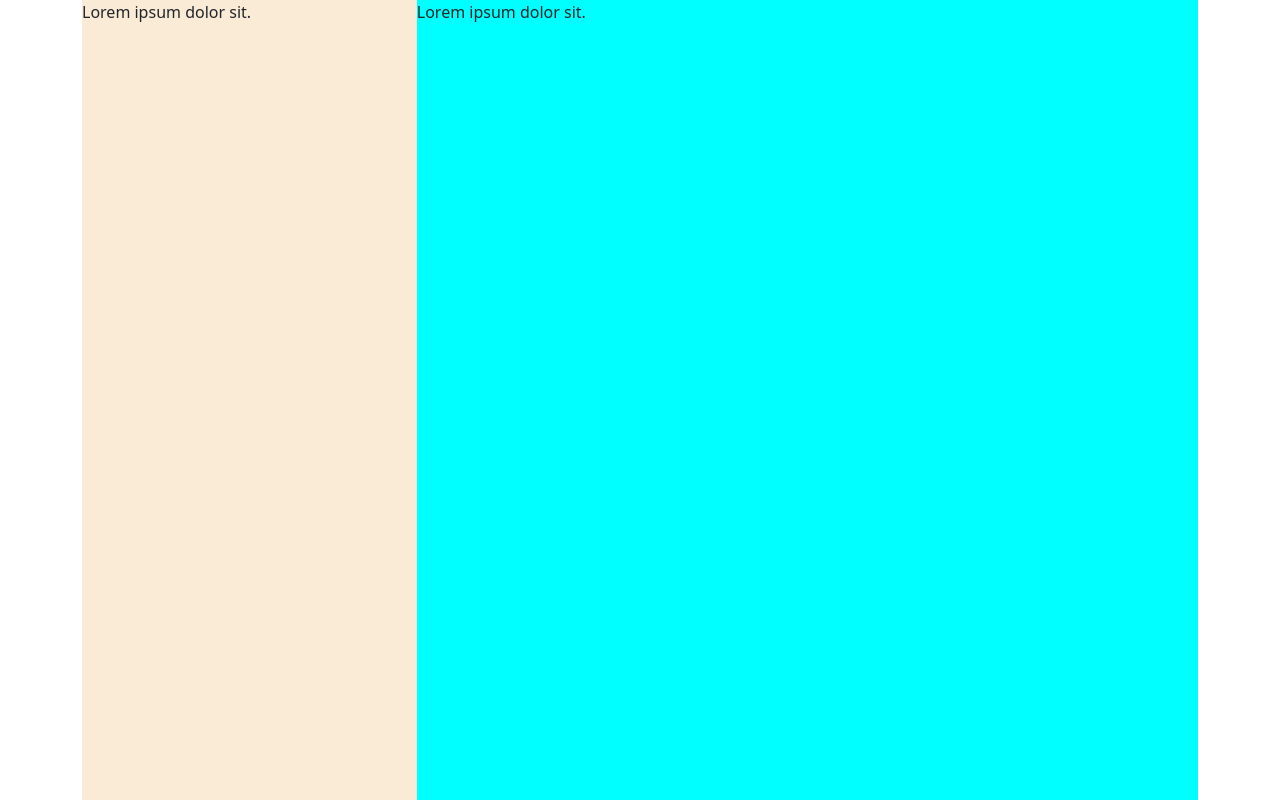
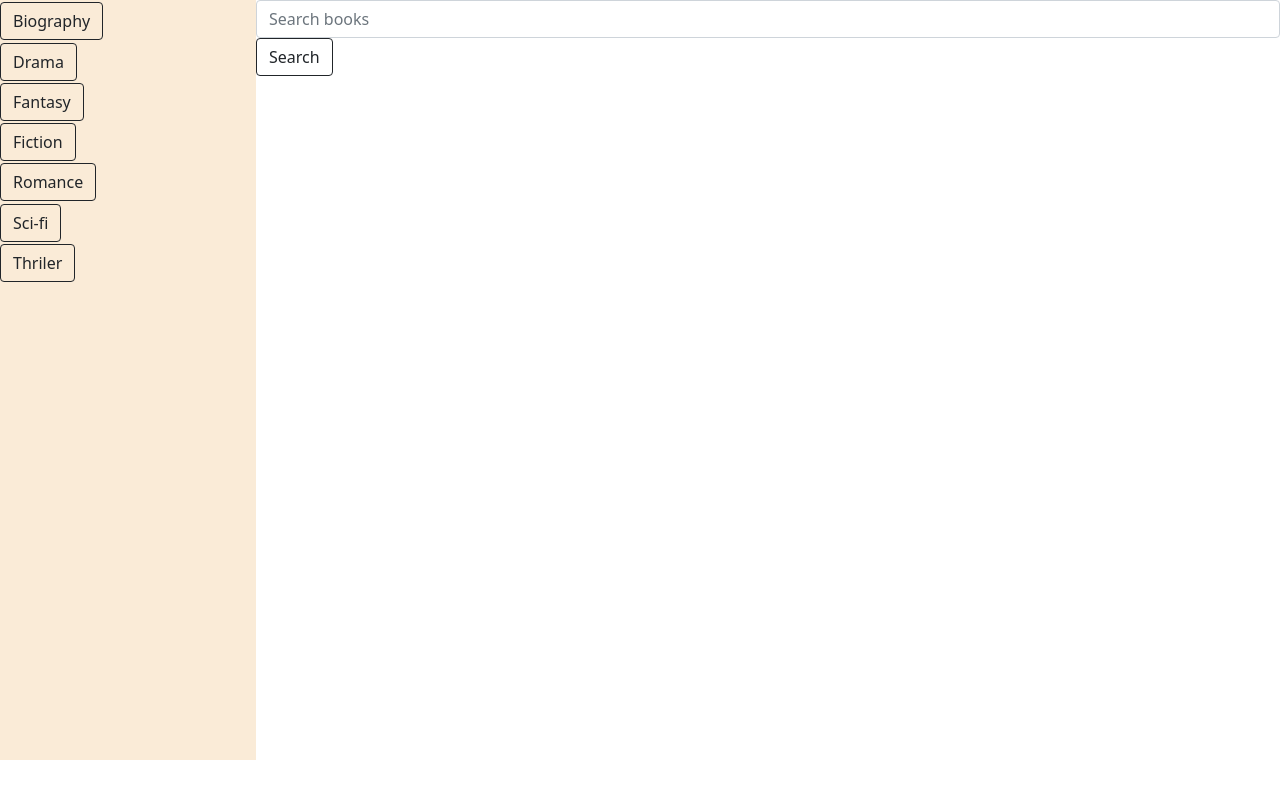
Before and after one commit to sitanshu-yadav/recomendation, a Django app: page / in a window 1280 px wide. Shown: the part 72-872 px from the top of the page. After the commit the page ends 832 px from the top, so only its background shows below. Run offline with Django 3.2, Linux system fonts and the light colour scheme.

Commit message:
Second Changes

```diff
--- a/recomendation/settings.py
+++ b/recomendation/settings.py
@@ -118,3 +118,7 @@ USE_TZ = True
 # https://docs.djangoproject.com/en/3.1/howto/static-files/
 
 STATIC_URL = '/static/'
+
+STATICFILES_DIRS = [
+    BASE_DIR / "static"
+]
--- a/recomendation/views.py
+++ b/recomendation/views.py
@@ -1,17 +1,27 @@
 import os
+from django import http
 from django.http import HttpResponse
 from django.shortcuts import render
 import pandas as pd
+from sklearn.feature_extraction.text import TfidfVectorizer, CountVectorizer
+from sklearn.metrics.pairwise import linear_kernel, cosine_similarity
 file='C://Users/Situ/Desktop/django/recomendation/FinalData.csv'
 
 def index (request):
     return render(request,'index.html')
 def books (request):
     # return HttpResponse("You search")
-    user_search=request.GET.get("u_search")
-    df=pd.read_csv(file)
-    result=df.loc[df["title"]==user_search, :]
-    a=result.iloc[0][3]
-    rec=df.loc[df["Genres"]==a,["book_id","title","authors"]]
-    reindex=rec.reset_index(drop=True)
-    return HttpResponse( reindex.to_html())
+    try:
+        user_search=request.GET.get("u_search")
+        df=pd.read_csv(file)
+        result=df.loc[df["title"]==user_search, :]
+        a=result.iloc[0][3]
+        rec=df.loc[df["Genres"]==a,["book_id","title","authors"]]
+        reindex=rec.reset_index(drop=True)
+        return HttpResponse( reindex.to_html())
+    except:
+        user_search=request.GET.get("u_search")
+        df=pd.read_csv(file)
+        result=df.loc[df["title"].str.contains(user_search) , :]
+        reindex=result.reset_index(drop=True)
+        return HttpResponse(reindex.to_html())
--- a/static/style.css
+++ b/static/style.css
@@ -3,14 +3,41 @@
     padding:0;
     box-sizing:border-box;
 }
-.container{
+.conr{
     display: grid;
-    grid-template-columns: 30% 70%;
-    height:100vh
+    grid-template-columns: 20% 80%;
+    height:95vh;
+    margin: 0;
+    padding:0;
+    /* border: black solid 5px; */
+
 }
 .col1{
     background-color: antiquewhite;
+    margin: 0;
+    padding:0;
+    /* border:red solid 5px; */
+    /* border-radius: 50px; */
+
+
+}
+.row{
+    font-size: 25px;
+    width: auto;
+    /* border-radius: 20px ; */
+    /* border: rosybrown 5px solid; */
+    margin: 0;
+    padding: 0;
 }
 .col2{
-    background-color: aqua;
+    /* background-color: aqua; */
+    margin: 0;
+    padding:0;
+
+
 }
+.row1{
+    /* border:2px solid rgb(41, 121, 121); */
+    width: auto;
+    border-radius: 5px;
+}
--- a/templates/index.html
+++ b/templates/index.html
@@ -2,11 +2,12 @@
 <html lang="en">
 
 <head>
-    {% load static %}
-    <link rel="stylesheet" href="{%static 'style.css'%}">
     <!-- Required meta tags -->
     <meta charset="utf-8">
     <meta name="viewport" content="width=device-width, initial-scale=1">
+    {% load static %}
+    <link rel="stylesheet" href="{%static 'style.css'%}">
+
 
     <!-- Bootstrap CSS -->
     <link href="https://cdn.jsdelivr.net/npm/bootstrap@5.0.0-beta2/dist/css/bootstrap.min.css" rel="stylesheet"
@@ -40,13 +41,54 @@
             </form>
         </div>
     </nav>
-    </div>
-    <div class="container">
+
+
+    <div class="conr">
         <div class="col1">
-            Lorem ipsum dolor sit.
+            <div class="row">
+                <div class="row1">
+                    <form class="d-flex-dark" action="/books" method="get">
+                        <button class="btn btn-outline-dark" type="submit">Biography</button>
+                    </form>
+                </div>
+                <div class="row2">
+                    <form class="d-flex-dark" action="/books" method="get">
+                        <button class="btn btn-outline-dark" type="submit">Drama</button>
+                    </form>
+                </div>
+                <div class="row3">
+                    <form class="d-flex-dark" action="/books" method="get">
+                        <button class="btn btn-outline-dark" type="submit">Fantasy</button>
+                    </form>
+                </div>
+                <div class="row4">
+                    <form class="d-flex-dark" action="/books" method="get">
+                        <button class="btn btn-outline-dark" type="submit">Fiction</button>
+                    </form>
+                </div>
+                <div class="row5">
+                    <form class="d-flex-dark" action="/books" method="get">
+                        <button class="btn btn-outline-dark" type="submit">Romance</button>
+                    </form>
+                </div>
+                <div class="row6">
+                    <form class="d-flex-dark" action="/books" method="get">
+                        <button class="btn btn-outline-dark" type="submit">Sci-fi</button>
+                    </form>
+                </div>
+                <div class="row4">
+                    <form class="d-flex-dark" action="/books" method="get">
+                        <button class="btn btn-block btn-outline-dark" type="submit">Thriler</button>
+                    </form>
+                </div>
+            </div>
         </div>
         <div class="col2">
-            Lorem ipsum dolor sit.
+            <form class="d-fluid" action="/books" method="get">
+                <input class="form-control me-1" type="search" name="u_search" placeholder="Search books"
+                    aria-label="Search">
+                <button class="btn btn-outline-dark " type="submit">Search</button>
+            </form>
         </div>
     </div>
 </body>
```
